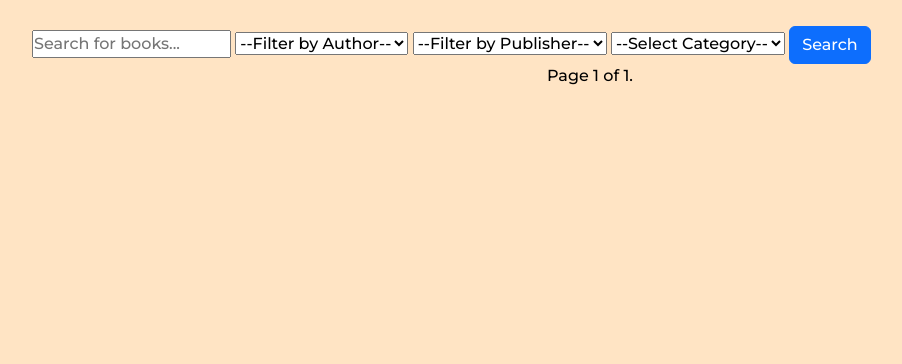
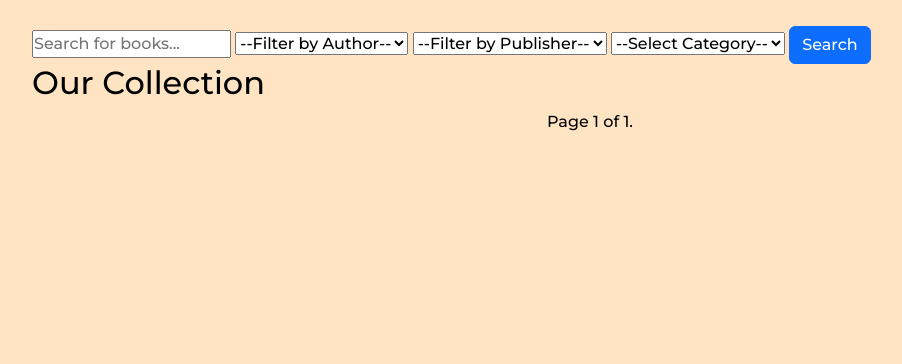
Before and after one commit to Pedrolivares1980/OnBook, a Django app: page /books/list/ in a window 1280 px wide. Shown: the part 56-420 px from the top of the page, without its empty margins (50-952 px from the left). Run offline with Django 4.2, Linux system fonts and the light colour scheme; data that the repository does not hold is empty.

Commit message:
addin h2 book list

```diff
--- a/books/templates/books/book_list.html
+++ b/books/templates/books/book_list.html
@@ -78,6 +78,7 @@
   </div>
 
 </div> -->
+<h2>Our Collection</h2>
 {% for book in books %}
 <div class="card">
   <div class="face front">
```
